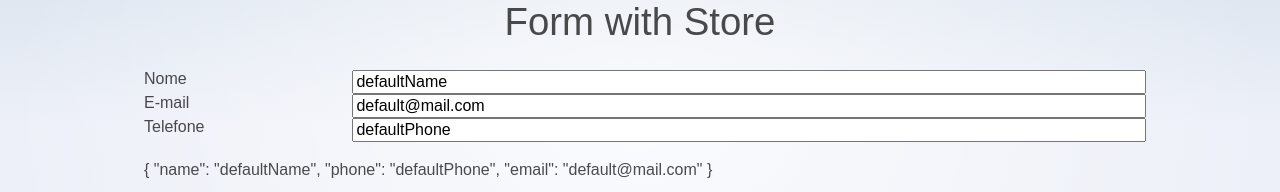
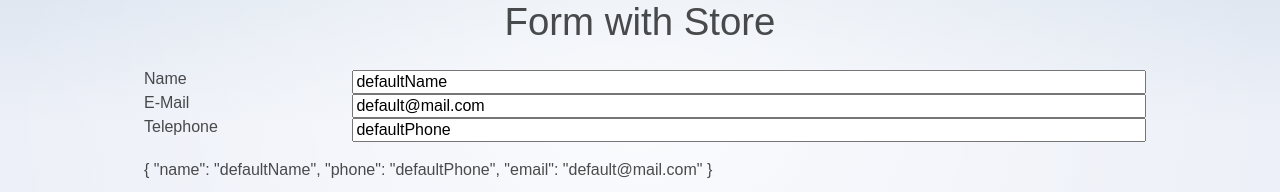
Before and after one commit to SaschaLucius/sveltekit-demo, a SvelteKit app: page /forms in a window 1280 px wide. Shown: the part 276-468 px from the top of the page. Built offline with nearby package versions, Linux system fonts and the light colour scheme.

Commit message:
Update forms

```diff
--- a/src/routes/forms/+page.svelte
+++ b/src/routes/forms/+page.svelte
@@ -11,7 +11,7 @@
 </script>
 
 <svelte:head>
-	<title>forms</title>
+	<title>Forms</title>
 	<meta name="description" content="Forms" />
 </svelte:head>
 
@@ -29,11 +29,14 @@
 
 <h1>Form with Store</h1>
 <form class="content">
-	<label>Nome</label>
+	<!-- svelte-ignore a11y-label-has-associated-control -->
+	<label>Name</label>
 	<input type="text" bind:value={$user.name} />
-	<label>E-mail</label>
+	<!-- svelte-ignore a11y-label-has-associated-control -->
+	<label>E-Mail</label>
 	<input type="text" bind:value={$user.email} />
-	<label>Telefone</label>
+	<!-- svelte-ignore a11y-label-has-associated-control -->
+	<label>Telephone</label>
 	<input type="text" bind:value={$user.phone} />
 </form>
 <p>
```
